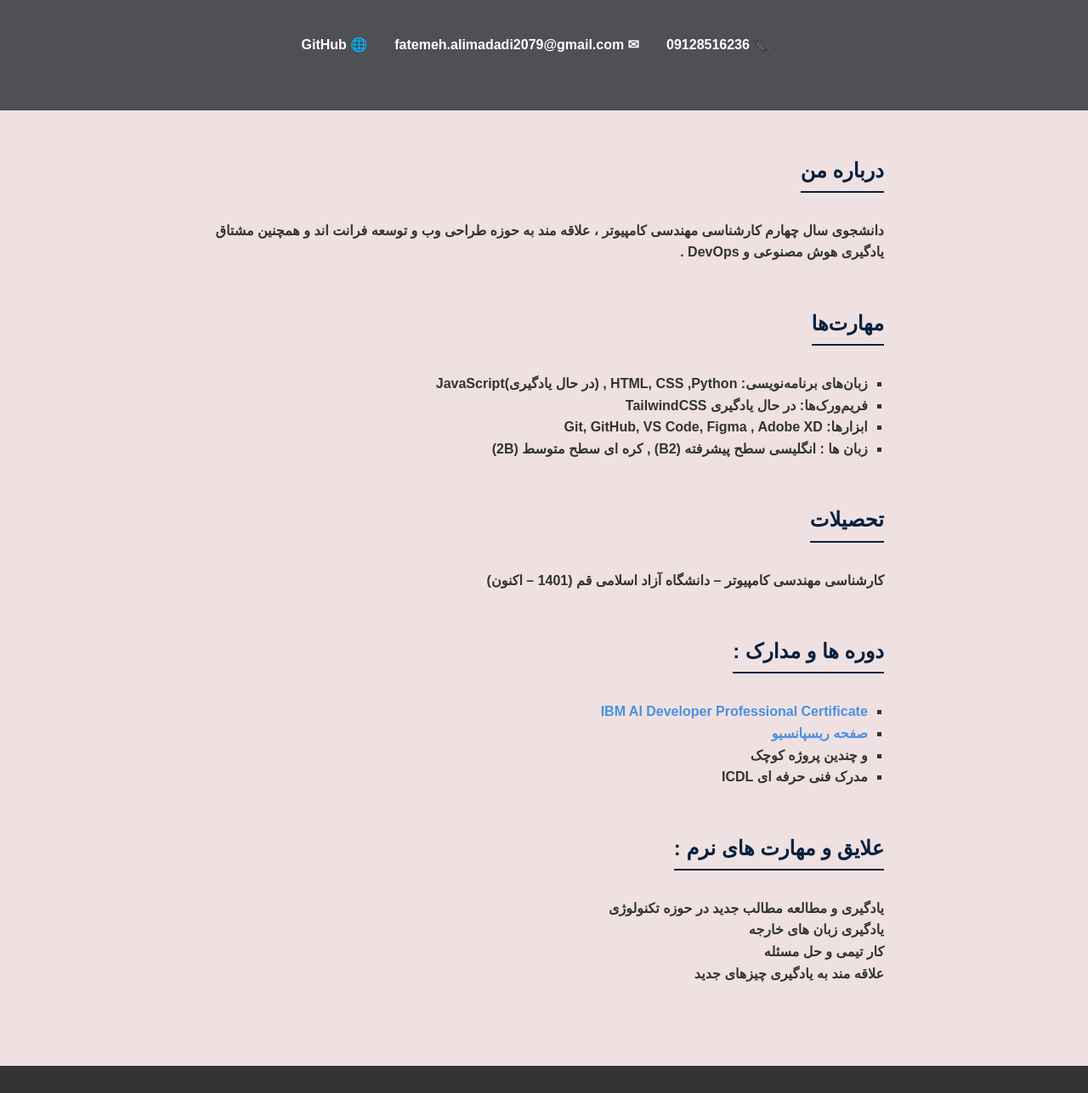
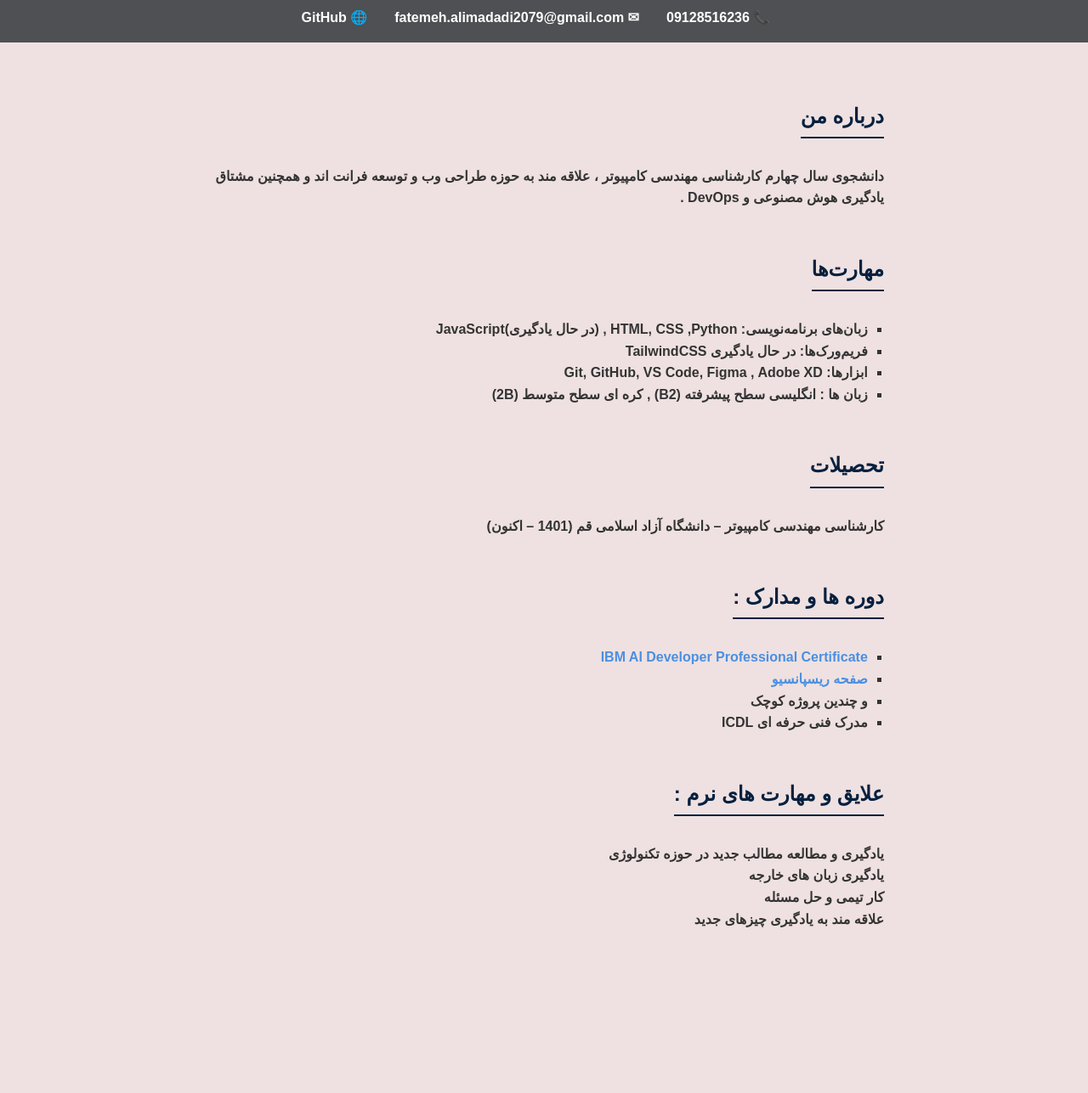
Before and after one commit to stay-0-sudo/resume, a plain HTML site: page index.html in a window 1280 px wide. Shown: the part 75-1362 px from the top of the page at 85% size. After the commit the page ends 1266 px from the top, so only its background shows below. Drawn offline with Linux system fonts and the light colour scheme.

Commit message:
some changes

```diff
--- a/css/style.css
+++ b/css/style.css
@@ -12,7 +12,7 @@
       background: #4e5053;
       color: white;
       text-align: center;
-      padding: 2rem 1rem;
+      /* padding: 2rem 1rem; */
     }
     header h1 {
       margin: 0;
@@ -23,6 +23,7 @@
     display: flex;
     align-items: center;
     justify-content: center;
+    flex-wrap: wrap;
 
    }
    .item li{
@@ -51,7 +52,7 @@
       background: #333;
       color: white;
       text-align: center;
-      padding: 1rem;
+      /* padding: 1rem; */
       margin-top: 2rem;
     }
     .item a {
```
